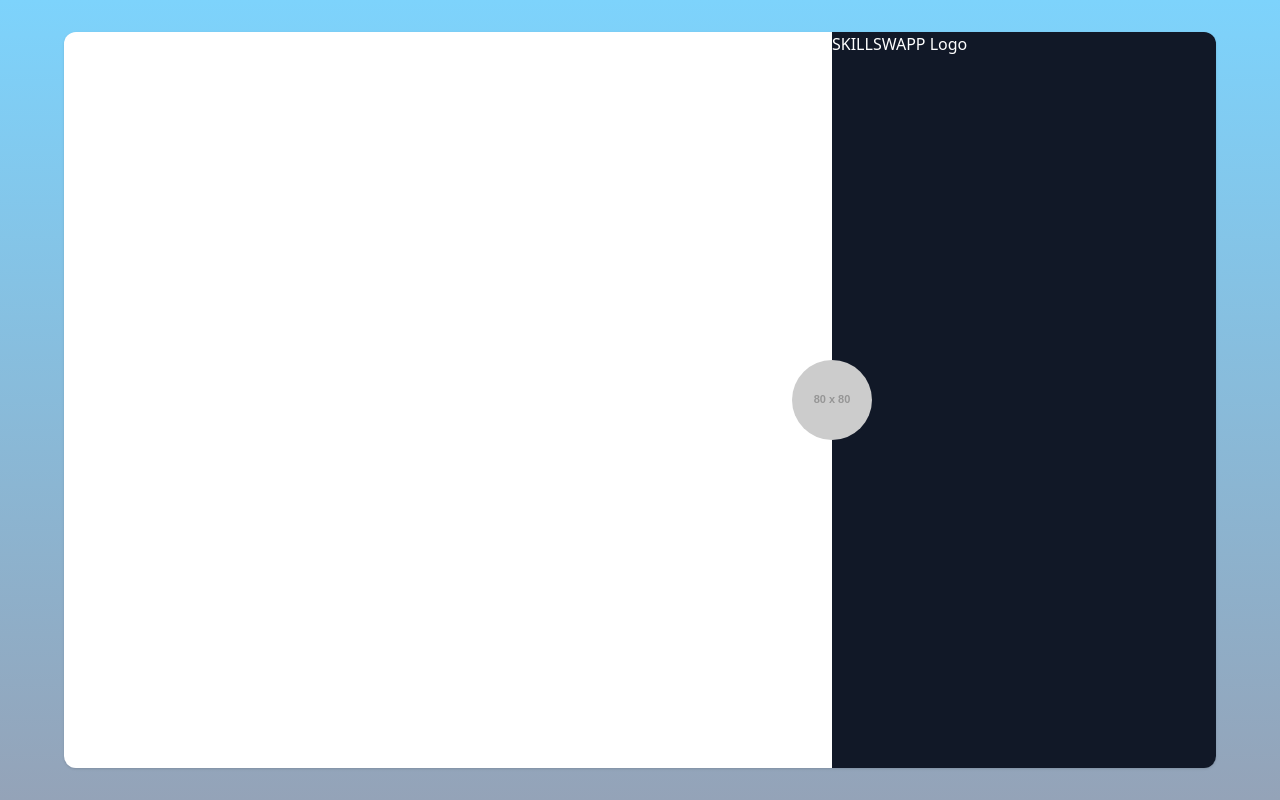
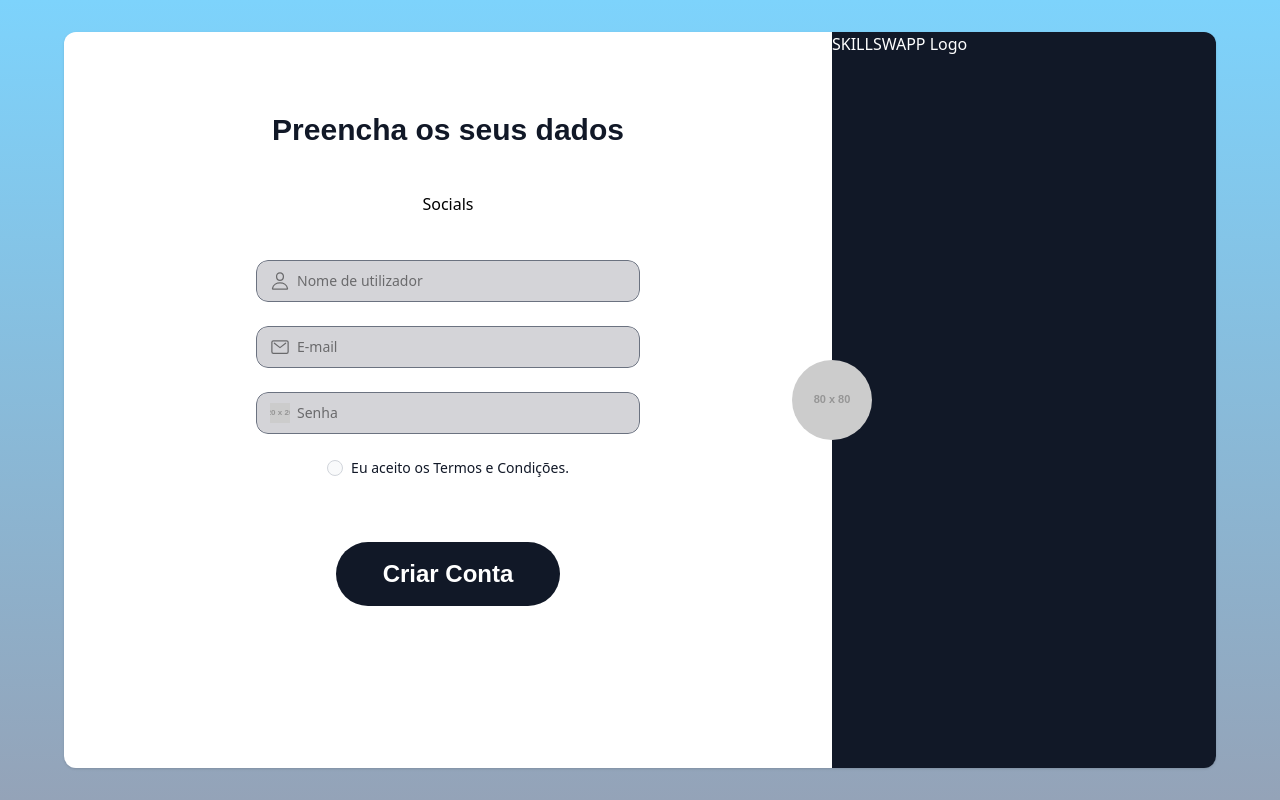
Before and after one commit to BeastPT/proj-dbw-client, a Vue app: page /register in a window 1280 px wide. Built offline with nearby package versions, Linux system fonts and the light colour scheme.

Commit message:
initial register

```diff
--- a/package.json
+++ b/package.json
@@ -11,12 +11,14 @@
     "format": "prettier --write src/"
   },
   "dependencies": {
+    "oh-vue-icons": "1.0.0-rc3",
     "pinia": "^2.1.7",
     "vue": "^3.4.15",
     "vue-router": "^4.2.5"
   },
   "devDependencies": {
     "@rushstack/eslint-patch": "^1.3.3",
+    "@tailwindcss/forms": "^0.5.7",
     "@vitejs/plugin-vue": "^5.0.3",
     "@vue/eslint-config-prettier": "^8.0.0",
     "autoprefixer": "^10.4.17",
--- a/src/components/Auth/Fields.vue
+++ b/src/components/Auth/Fields.vue
@@ -1,12 +1,24 @@
 <script setup>
+    import { defineProps } from 'vue';
+
+    // Define props
+    const props = defineProps({
+        placeholder: String
+    });
 </script>
 
 <template>
-    <div>
+    <div class="relative w-96 rounded-xl mb-6 overflow-hidden">
+        <input type="text" class="bg-zinc-300 text-gray-900 rounded-xl text-sm block w-full ps-10 p-2.5 placeholder-black placeholder-opacity-50 focus:border-black" :placeholder="placeholder" />
 
+        <div class="absolute inset-y-0 start-0 flex items-center ps-3.5 pointer-events-none text-black text-opacity-50">
+            <slot name="icon">
+                <img src="https://via.placeholder.com/20" alt="Icon">
+            </slot>
+        </div>
     </div>
+
 </template>
 
 <style scoped>
-
 </style>
--- /dev/null
+++ b/src/components/icons/IMail.vue
@@ -0,0 +1,13 @@
+<script setup>
+</script>
+
+<template>
+    <svg xmlns="http://www.w3.org/2000/svg" class="ionicon h-5 y-5" viewBox="0 0 512 512">
+        <rect x="48" y="96" width="416" height="320" rx="40" ry="40" fill="none" stroke="currentColor" stroke-linecap="round" stroke-linejoin="round" stroke-width="32"/>
+        <path fill="none" stroke="currentColor" stroke-linecap="round" stroke-linejoin="round" stroke-width="32" d="M112 160l144 112 144-112"/>
+    </svg>
+</template>
+
+<style scoped>
+
+</style>
--- /dev/null
+++ b/src/components/icons/IPerson.vue
@@ -0,0 +1,12 @@
+<script setup>
+</script>
+
+<template>
+    <svg xmlns="http://www.w3.org/2000/svg" class="ionicon h-5 y-5" viewBox="0 0 512 512">
+        <path d="M344 144c-3.92 52.87-44 96-88 96s-84.15-43.12-88-96c-4-55 35-96 88-96s92 42 88 96z" fill="none" stroke="currentColor" stroke-linecap="round" stroke-linejoin="round" stroke-width="32"/><path d="M256 304c-87 0-175.3 48-191.64 138.6C62.39 453.52 68.57 464 80 464h352c11.44 0 17.62-10.48 15.65-21.4C431.3 352 343 304 256 304z" fill="none" stroke="currentColor" stroke-miterlimit="10" stroke-width="32"/>
+    </svg>
+</template>
+
+<style scoped>
+
+</style>
--- a/src/views/Register.vue
+++ b/src/views/Register.vue
@@ -1,5 +1,8 @@
 <script setup>
+    import Field from '@/components/auth/Fields.vue'
 
+    import IPerson from '@/components/icons/IPerson.vue'
+    import IMail from '@/components/icons/IMail.vue'
 </script>
 
 
@@ -7,7 +10,34 @@
     <div class="bg-gradient-to-b from-sky-300 to-slate-400 h-screen w-screen flex justify-center items-center">
         <div class="flex columns-2 w-[72rem] h-[46rem] rounded-xl overflow-hidden shadow relative">
             <!--  Register  -->
-            <div class="w-4/6 mx-auto bg-white">
+            <div class="w-4/6 mx-auto bg-white flex flex-col items-center">
+                <h1 class="text-gray-900 text-3xl font-poppins font-bold mt-20">Preencha os seus dados</h1>
+                <div class="my-11">
+                    Socials
+                </div>
+                <form action="" class="flex flex-col items-center">
+                    <Field :placeholder="'Nome de utilizador'">
+                        <template #icon>
+                            <IPerson/>
+                        </template>
+                    </Field>
+                    <Field :placeholder="'E-mail'">
+                        <template #icon>
+                            <IMail/>
+                        </template>
+                    </Field>
+                    <Field :placeholder="'Senha'">
+                        <template #icon>
+                        </template>
+                    </Field>
+                    <div class="flex items-start mb-6">
+                        <div class="flex items-center h-5">
+                            <input id="terms" type="checkbox" value="" class="w-4 h-4 border border-gray-300 rounded-full bg-gray-50 focus:ring-2 focus:ring-green-600 text-green-600" required />
+                        </div>
+                        <label for="terms" class="ms-2 text-sm font-medium text-gray-900 dark:text-gray-300">Eu aceito os Termos e Condições.</label>
+                    </div>
+                    <input type="submit" value="Criar Conta" class="text-white text-2xl font-semibold font-poppins bg-gray-900 rounded-full w-56 h-16 mt-10">
+                </form>
             </div>
 
             <!--  Middle Icon  -->
--- a/tailwind.config.js
+++ b/tailwind.config.js
@@ -6,6 +6,11 @@ export default {
   ],
   theme: {
     extend: {},
+    fontFamily: {
+      'poppins': ['Poppins', 'sans-serif'],
+    }
   },
-  plugins: [],
+  plugins: [
+    require('@tailwindcss/forms')
+  ],
 }
```
Also changed, not shown: 1 other file (tests, documents, lock files or other folders).
